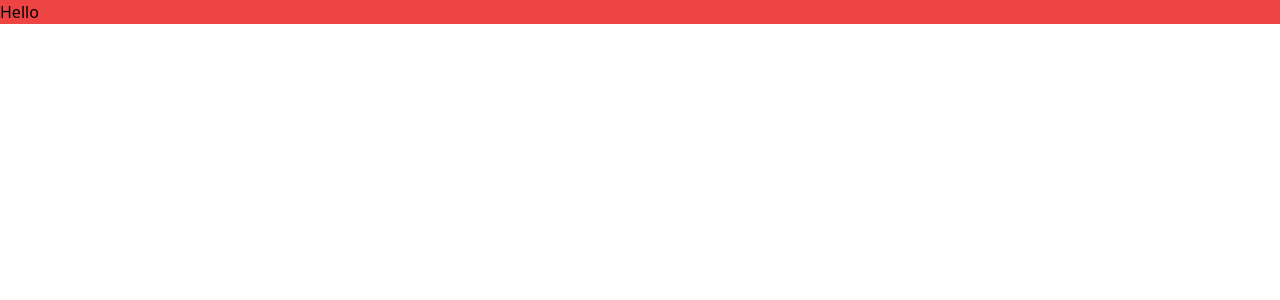
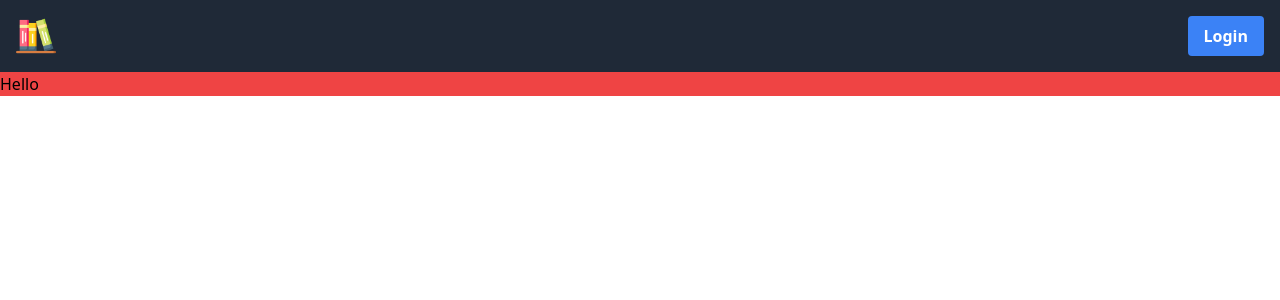
Before and after one commit to foreverbog/CMS-Website, a React (Vite) app: page / in a window 1280 px wide. Shown: the top 300 px of the page. Built offline with nearby package versions, Linux system fonts and the light colour scheme.

Commit message:
navbar component

```diff
--- a/src/App.jsx
+++ b/src/App.jsx
@@ -1,6 +1,9 @@
+import Navbar from "./components/NavBar";
+
 function App() {
   return (
     <>
+      <Navbar />
       <h1 className="bg-red-500">Hello</h1>
     </>
   );
--- /dev/null
+++ b/src/components/NavBar.jsx
@@ -0,0 +1,21 @@
+
+
+import React from 'react';
+import Logo from '../assets/logo.png';
+
+const Navbar = () => {
+  return (
+    <nav className="bg-gray-800 text-white p-4">
+      <div className="container mx-auto flex justify-between items-center">
+        <div className="text-lg font-bold">
+            <img src={Logo} width={'40px'}/>
+        </div>
+        <button className="bg-blue-500 hover:bg-blue-700 text-white font-bold py-2 px-4 rounded">
+          Login
+        </button>
+      </div>
+    </nav>
+  );
+};
+
+export default Navbar;
```
Also changed, not shown: src/assets/logo.png (added).
